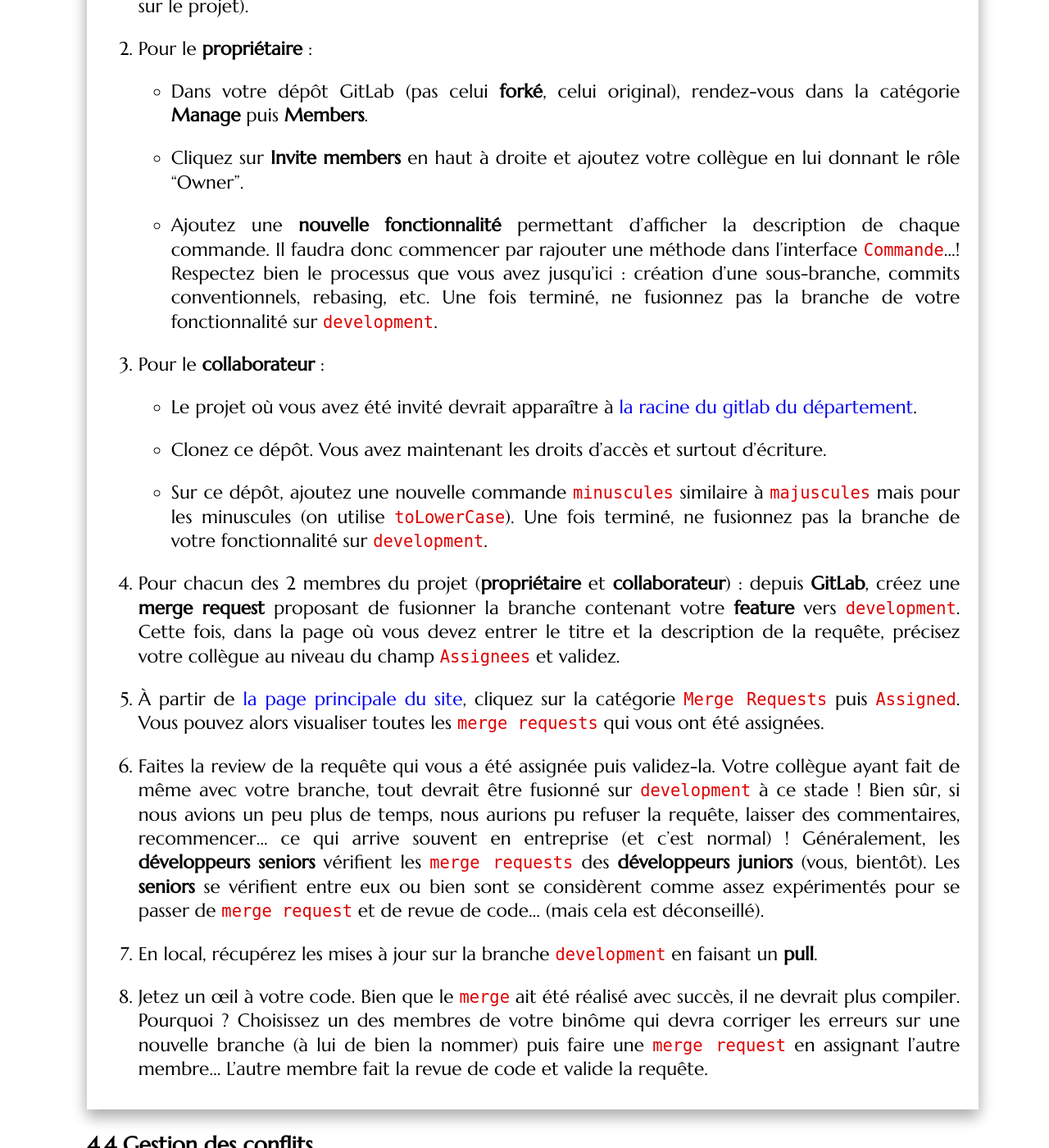
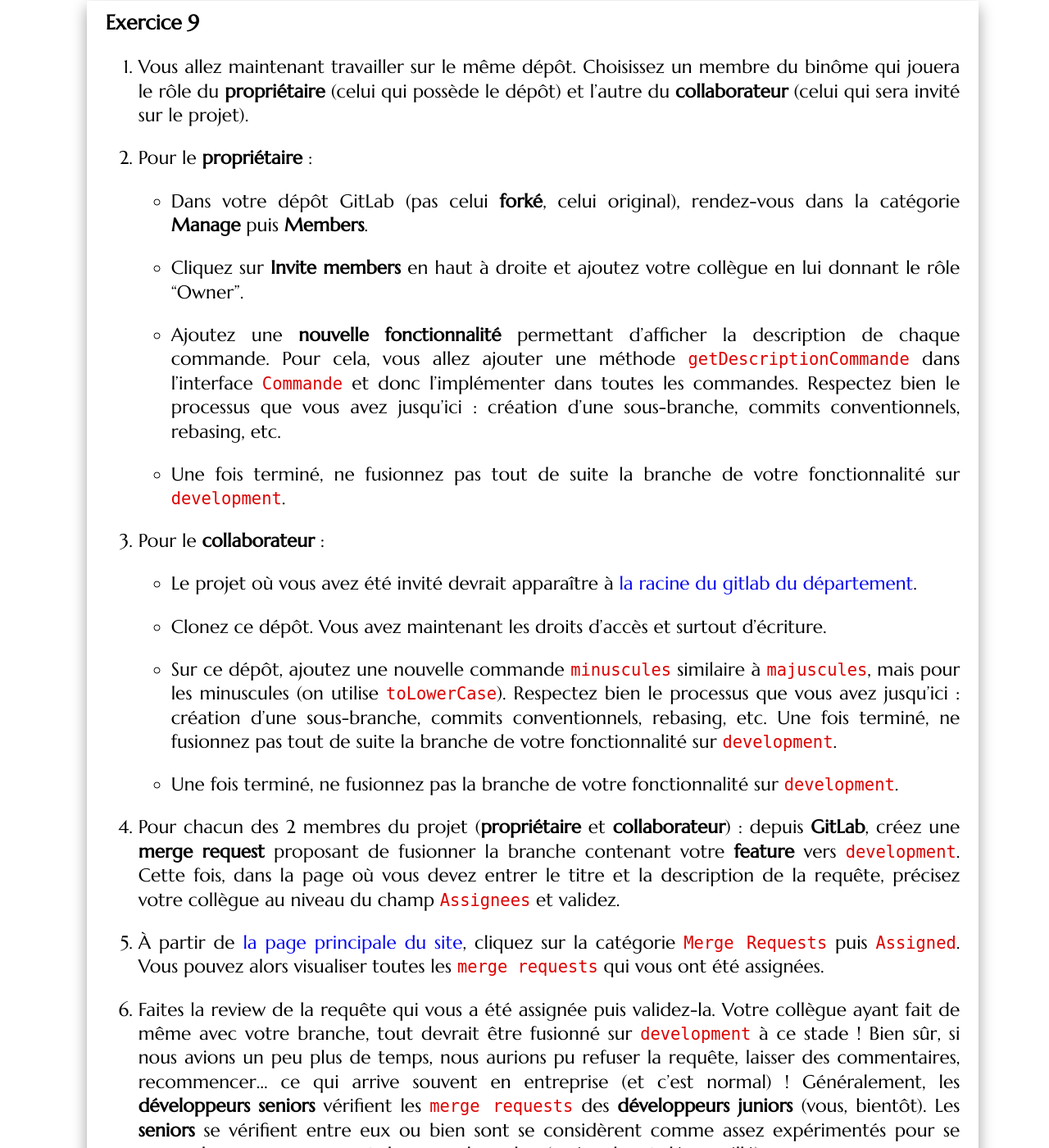
Before and after one commit to mgasquet/R304-QualiteDeveloppement, a Jekyll site: the page built from tutorials/tutorial1.md, in a window 1280 px wide and 1400 px high, scrolled down 27020 px. Shown: the whole window at 82% size. Built offline with Jekyll 4.4.1, drawn with Linux system fonts in a browser that asks for light colours; some web fonts are replaced; some of the changed text lies outside the part shown.

Commit message:
Ajouts details rebasing et update exercice 9

````diff
--- a/tutorials/tutorial1.md
+++ b/tutorials/tutorial1.md
@@ -327,7 +327,8 @@ On utilise pour cela la commande suivante :
 git rebase -i HEAD~N
 ```
 
-Ici, `N` doit être remplacé par le nombre de commits à sélectionner (les `N` derniers commits). Si on souhaite sélectionner jusqu'au premier commit du dépôt, on remplace le `HEAD~N` par `--root`. Une fois la commande exécutée, une interface s'affiche, en console.
+Ici, `N` doit être remplacé par le nombre de commits à sélectionner (les `N` derniers commits). Si on souhaite sélectionner jusqu'au premier commit du dépôt, on remplace le `HEAD~N` par `--root`. Une fois la commande exécutée, une interface s'affiche, en console ou dans un éditeur de texte, selon votre configuration.
+
 Par exemple :
 
 ```bash
@@ -337,7 +338,9 @@ pick f2ep173 chat fini
 pick t2du1z9 ha non en fait, fix du chat...
 ```
 
-Les commits sélectionnés sont présentés du plus ancien au plus récent. Il suffit alors de remplacer le mot clé `pick` par `s` (pour squash) pour tous les commits qu'on veut **squasher**. Tous les commits labellés par **s** seront alors fusionnés dans le premier commit labellé **pick** au-dessus d'eux. On quitte ensuite cette interface en faisant `Echap` puis `:wq` (écrire et quitter).
+Les commits sélectionnés sont présentés du plus ancien au plus récent. Il suffit alors de remplacer le mot clé `pick` par `s` (pour squash) pour tous les commits qu'on veut **squasher**. Tous les commits libellés par **s** seront alors fusionnés dans le premier commit libellé **pick** au-dessus d'eux. Il faut donc **obligatoirement libeller au moins un commit en pick**.
+
+Sur nano/vim, on quitte ensuite cette interface en faisant `Echap` puis `:wq` (écrire et quitter). Sur une autre interface type éditeur de texte (par exemple, **gedit**) il suffit de sauvegarder et quitter.
 
 ```bash
 pick 2e5d3fd debut ajout chat
@@ -735,7 +738,9 @@ Dans l'exercice précédent, vous avez collaboré avec un collègue mais celui-c
 
     * Cliquez sur **Invite members** en haut à droite et ajoutez votre collègue en lui donnant le rôle "Owner".
 
-    * Ajoutez une **nouvelle fonctionnalité** permettant d'afficher la description de chaque commande. Il faudra donc commencer par rajouter une méthode dans l'interface `Commande`...! Respectez bien le processus que vous avez jusqu'ici : création d'une sous-branche, commits conventionnels, rebasing, etc. Une fois terminé, ne fusionnez pas la branche de votre fonctionnalité sur `development`.
+    * Ajoutez une **nouvelle fonctionnalité** permettant d'afficher la description de chaque commande. Pour cela, vous allez ajouter une méthode `getDescriptionCommande` dans l'interface `Commande` et donc l'implémenter dans toutes les commandes. Respectez bien le processus que vous avez jusqu'ici : création d'une sous-branche, commits conventionnels, rebasing, etc.
+
+    * Une fois terminé, ne fusionnez pas tout de suite la branche de votre fonctionnalité sur `development`.
 
 3. Pour le **collaborateur** :
 
@@ -743,7 +748,9 @@ Dans l'exercice précédent, vous avez collaboré avec un collègue mais celui-c
 
     * Clonez ce dépôt. Vous avez maintenant les droits d'accès et surtout d'écriture.
 
-    * Sur ce dépôt, ajoutez une nouvelle commande `minuscules` similaire à `majuscules` mais pour les minuscules (on utilise `toLowerCase`). Une fois terminé, ne fusionnez pas la branche de votre fonctionnalité sur `development`.
+    * Sur ce dépôt, ajoutez une nouvelle commande `minuscules` similaire à `majuscules`, mais pour les minuscules (on utilise `toLowerCase`). Respectez bien le processus que vous avez jusqu'ici : création d'une sous-branche, commits conventionnels, rebasing, etc. Une fois terminé, ne fusionnez pas tout de suite la branche de votre fonctionnalité sur `development`.
+
+    * Une fois terminé, ne fusionnez pas la branche de votre fonctionnalité sur `development`.
 
 4. Pour chacun des 2 membres du projet (**propriétaire** et **collaborateur**) : depuis **GitLab**, créez une **merge request** proposant de fusionner la branche contenant votre **feature** vers `development`. Cette fois, dans la page où vous devez entrer le titre et la description de la requête, précisez votre collègue au niveau du champ `Assignees` et validez.
 
````
